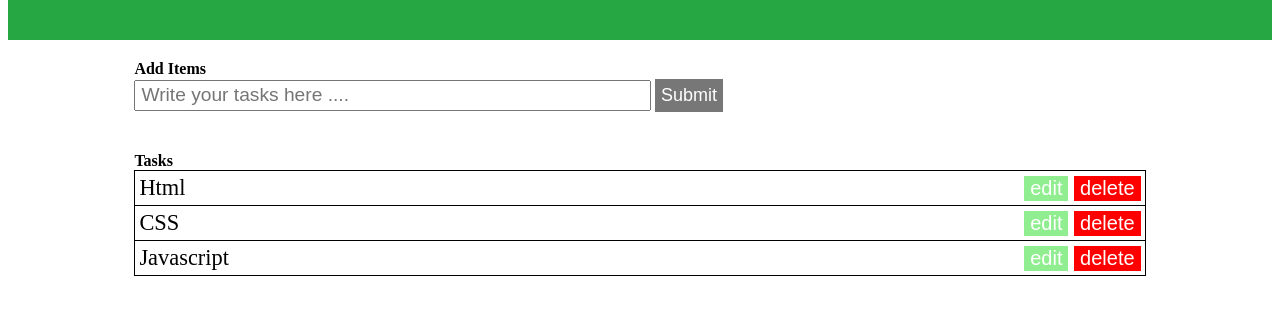
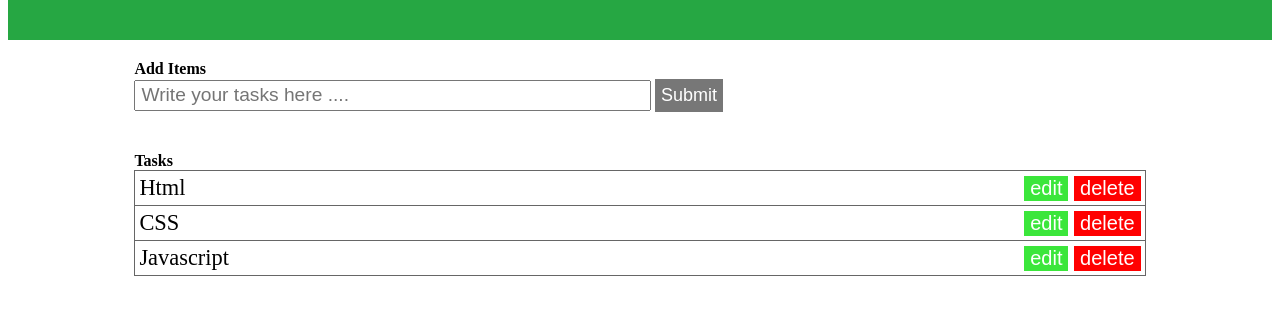
Before and after one commit to Raviegupta/ToDo-List-Static-Page, a plain HTML site: page index.html in a window 1280 px wide. Shown: the part 129-444 px from the top of the page. Drawn offline with Linux system fonts and the light colour scheme.

Commit message:
ToDo List

```diff
--- a/style.css
+++ b/style.css
@@ -2,7 +2,8 @@
   padding: 40px;
   padding-left: 100px;
   background-color: #26a743;
-    font-family: 'Lucida Sans', 'Lucida Sans Regular', 'Lucida Grande', 'Lucida Sans Unicode', Geneva, Verdana, sans-serif
+  font-family: "Lucida Sans", "Lucida Sans Regular", "Lucida Grande",
+    "Lucida Sans Unicode", Geneva, Verdana, sans-serif;
 }
 
 #addItem {
@@ -23,7 +24,7 @@
 
 #submit:hover {
   box-shadow: 0, 0, 15px;
-    background-color: red;
+  background-color: orangered;
   transition: 0.3s;
 }
 
@@ -37,20 +38,20 @@
 .html-css-js {
   display: flex;
   justify-content: space-between;
-    border-bottom: 1px solid black;
-    border-left: 1px solid black;
-    border-right: 1px solid black;
+  border-bottom: 1px solid #666;
+  border-left: 1px solid #666;
+  border-right: 1px solid #666;
   font-size: 1.25rem;
   padding: 4px;
   font-size: 1.4rem;
 }
 
 .first-task-top {
-    border-top: 1px solid black;
+  border-top: 1px solid #666;
 }
 
 .edit {
-    background-color: lightgreen;
+  background-color: rgba(11, 224, 11, 0.801);
   color: white;
   font-size: 20px;
   border: none;
```
Lines whose indentation alone changed are shown as unchanged.
